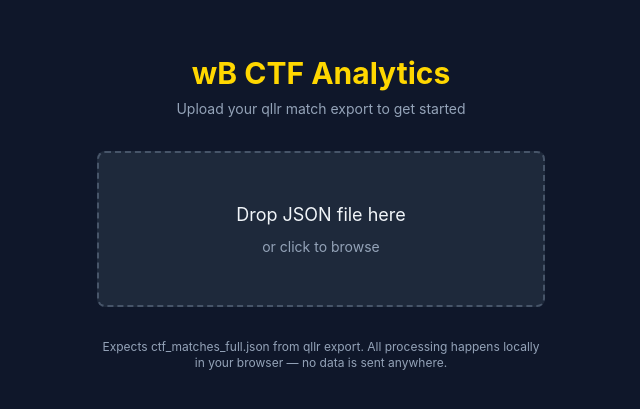
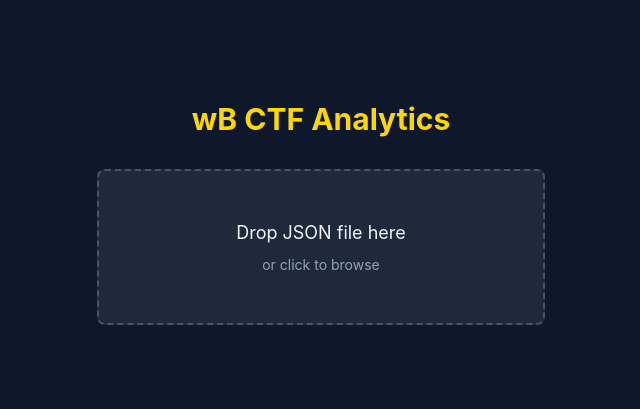
Before and after one commit to stripyq/tfdldl, a React (Vite) app: page / in a window 1280 px wide. Shown: the part 187-596 px from the top of the page, without its empty margins (319-959 px from the left). Built offline with nearby package versions, Linux system fonts and the light colour scheme.

Commit message:
Remove subtitle and footer note from FileUpload page
https://claude.ai/code/session_01Qtef3TtKUJ7NfDo4ZFwVDD

```diff
--- a/src/components/FileUpload.jsx
+++ b/src/components/FileUpload.jsx
@@ -53,12 +53,9 @@ export default function FileUpload({ onDataLoaded, isLoading }) {
 
   return (
     <div className="flex flex-col items-center justify-center min-h-screen p-8">
-      <h1 className="text-3xl font-bold mb-2" style={{ color: 'var(--color-accent)' }}>
+      <h1 className="text-3xl font-bold mb-8" style={{ color: 'var(--color-accent)' }}>
         wB CTF Analytics
       </h1>
-      <p className="text-sm mb-8" style={{ color: 'var(--color-text-muted)' }}>
-        Upload your qllr match export to get started
-      </p>
 
       <div
         onDrop={onDrop}
@@ -96,10 +93,6 @@ export default function FileUpload({ onDataLoaded, isLoading }) {
         </p>
       )}
 
-      <p className="mt-8 text-xs max-w-md text-center" style={{ color: 'var(--color-text-muted)' }}>
-        Expects ctf_matches_full.json from qllr export. All processing happens
-        locally in your browser — no data is sent anywhere.
-      </p>
     </div>
   );
 }
```
